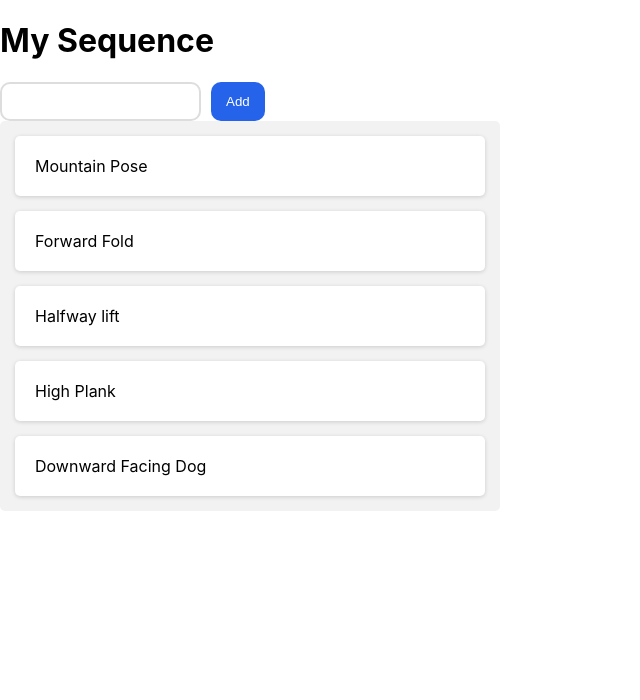
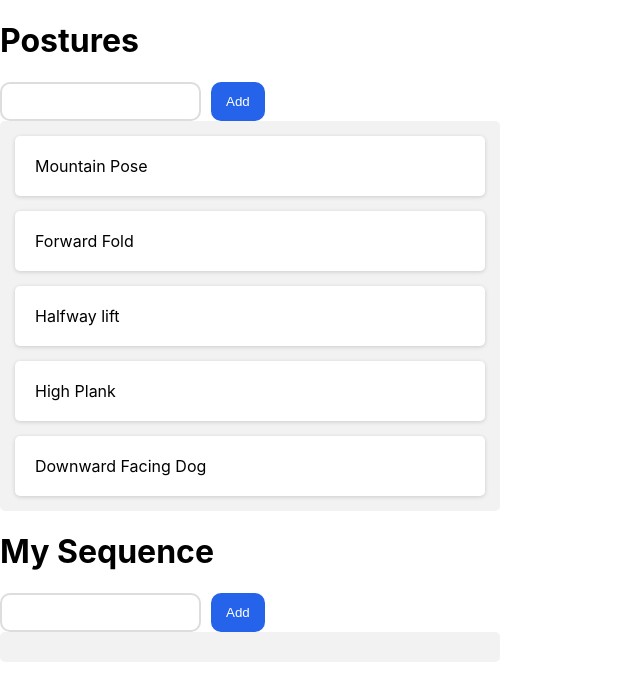
Before and after one commit to linxlhe/yoga-app, a React (Create React App) app: page / in a window 1280 px wide. Shown: the top 700 px of the page, without its empty margins (0-640 px from the left). Built offline with nearby package versions, Linux system fonts and the light colour scheme.

Commit message:
two containers working separately

```diff
--- a/src/App.js
+++ b/src/App.js
@@ -1,44 +1,76 @@
 import "./App.css";
 import React, { useState } from "react";
 import { DndContext, closestCorners } from "@dnd-kit/core";
-import { poses } from "./data/poses";
+import { initialPoses } from "./data/initialPoses";
 import PoseList from "./components/PoseList";
+import PoseList1 from "./components/PoseList1";
 import { arrayMove } from "@dnd-kit/sortable";
 import { Input } from "./components/Input";
 
 function App() {
-  const [sequence, setSequence] = useState(poses);
+  const [sequence, setSequence] = useState([]);
+  const [poses, setPoses] = useState(initialPoses);
 
-  const getPosePos = (id) =>
-    sequence.findIndex((sequence) => sequence.id === id);
+  const handleDragEndSequence = (event) => {
+    const { active, over } = event;
+    if (!over || active.id === over.id) return;
 
-  const addPose = (name) => {
-    setSequence(poses => [...poses, {id: poses.length+1, name }])
-  }
+    setSequence((currentSequence) => {
+      const originalPos = currentSequence.findIndex((pose) => pose.id === active.id);
+      const newPos = currentSequence.findIndex((pose) => pose.id === over.id);
+      return arrayMove(currentSequence, originalPos, newPos);
+    });
+  };
 
-  const handleDragEnd = (event) => {
+  const handleDragEndPoses = (event) => {
     const { active, over } = event;
-    if (!over) return;
-    if (active.id === over.id) return;
-    setSequence((sequence) => {
-      const originalPos = getPosePos(active.id);
-      const newPos = getPosePos(over.id);
-      return arrayMove(sequence, originalPos, newPos);
+    if (!over || active.id === over.id) return;
+
+    setPoses((currentPoses) => {
+      const originalPos = currentPoses.findIndex((pose) => pose.id === active.id);
+      const newPos = currentPoses.findIndex((pose) => pose.id === over.id);
+      return arrayMove(currentPoses, originalPos, newPos);
     });
-    // }
   };
+
+  const addPoseToSequence = (name) => {
+    setSequence(prev => [...prev, {
+      id: prev.length ? Math.max(...prev.map(p => p.id)) + 1 : 1,
+      name
+    }]);
+  };
+
+  const addPoseToPoseList = (name) => {
+    setPoses(prev => [...prev, {
+      id: prev.length ? Math.max(...prev.map(p => p.id)) + 1 : 1,
+      name
+    }]);
+  };
+
   return (
-    <DndContext onDragEnd={handleDragEnd} collisionDetection={closestCorners}>
-      <div>
+    <>
+      <DndContext
+        onDragEnd={handleDragEndPoses}
+        collisionDetection={closestCorners}
+      >
+        <div>
+          <h1>Postures</h1>
+          <Input onSubmit={addPoseToPoseList} />
+          <PoseList poses={poses} />
+        </div>
+      </DndContext>
+
+      <DndContext
+        onDragEnd={handleDragEndSequence}
+        collisionDetection={closestCorners}
+      >
         <div>
           <h1>My Sequence</h1>
-          <div id="sequence-container">
-            <Input onSubmit={addPose} />
-            <PoseList poses={sequence}></PoseList>
-          </div>
+          <Input onSubmit={addPoseToSequence} />
+          <PoseList1 poses={sequence} />
         </div>
-      </div>
-    </DndContext>
+      </DndContext>
+    </>
   );
 }
 
--- /dev/null
+++ b/src/components/PoseList1.jsx
@@ -0,0 +1,23 @@
+// Display a list of yoga poses
+import React from "react";
+import PoseCard from "./PoseCard";
+import "./PoseList.css";
+
+import {
+  SortableContext,
+  verticalListSortingStrategy,
+} from "@dnd-kit/sortable";
+
+const PoseList1 = ({ poses }) => {
+  return (
+    <div className="column">
+      <SortableContext items={poses} strategy={verticalListSortingStrategy}>
+        {poses.map((pose) => (
+          <PoseCard id={pose.id} name={pose.name} key={pose.id} />
+        ))}
+      </SortableContext>
+    </div>
+  );
+};
+
+export default PoseList1;
--- a/src/data/poses.js
+++ b/src/data/initialPoses.js
@@ -1,6 +1,6 @@
 // create initial posese
 
-export const poses = [
+export const initialPoses = [
     {id: 1, name : "Mountain Pose"},
     {id: 2, name: "Forward Fold"},
     {id: 3, name: "Halfway lift"},
```
